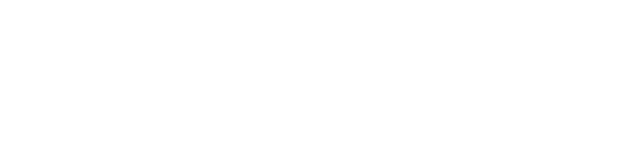
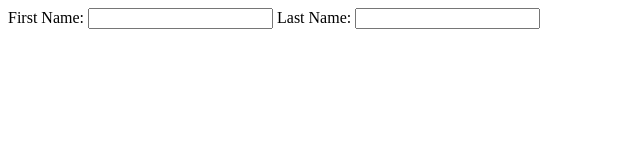
Before and after one commit to thinktinker/git-project, a plain HTML site: page contact.html in a window 1280 px wide. Shown: the whole page, without its empty margins (0-640 px from the left). Drawn offline with Linux system fonts and the light colour scheme.

Commit message:
insert form to contact page

```diff
--- a/contact.html
+++ b/contact.html
@@ -1,11 +1,23 @@
-<!DOCTYPE html>
+<!doctype html>
 <html lang="en">
-<head>
-    <meta charset="UTF-8">
-    <meta name="viewport" content="width=device-width, initial-scale=1.0">
+  <head>
+    <meta charset="UTF-8" />
+    <meta name="viewport" content="width=device-width, initial-scale=1.0" />
     <title>Contact Us</title>
-</head>
-<body>
+  </head>
+  <body>
+    <!-- Start contact form -->
 
-</body>
+    <form>
+      <label for="fname">First Name:</label>
+
+      <input type="text" id="fname" name="fname" />
+
+      <label for="lname">Last Name:</label>
+
+      <input type="text" id="lname" name="lname" />
+    </form>
+
+    <!-- End contact form -->
+  </body>
 </html>
```
